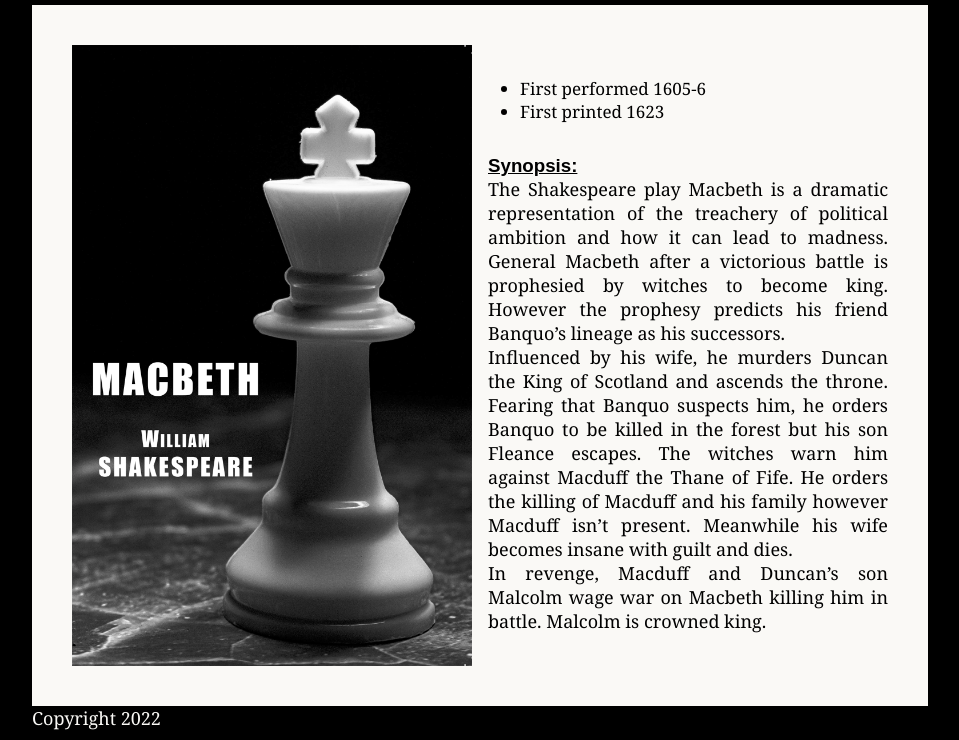
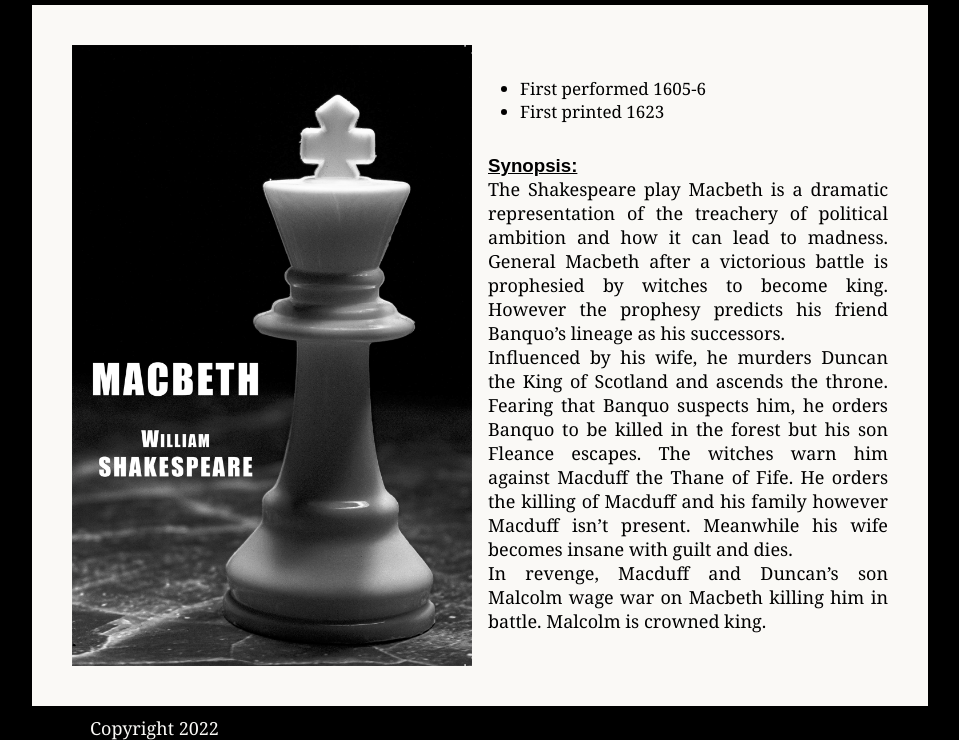
Before and after one commit to AliceCorning/AliceCorning.github.io, a plain HTML site: page docs/index.html in a window 1280 px wide. Shown: the part 105-845 px from the top of the page, without its empty margins (160-1119 px from the left). Drawn offline with Linux system fonts and the light colour scheme.

Commit message:
WidenFooterMargin

```diff
--- a/docs/css/styles.css
+++ b/docs/css/styles.css
@@ -149,7 +149,7 @@ li {
 
 footer {
     width: 70%;
-    margin: 0 auto;
+    margin: 10px auto auto 250px;
     max-width: 900px;
 }
 
```
